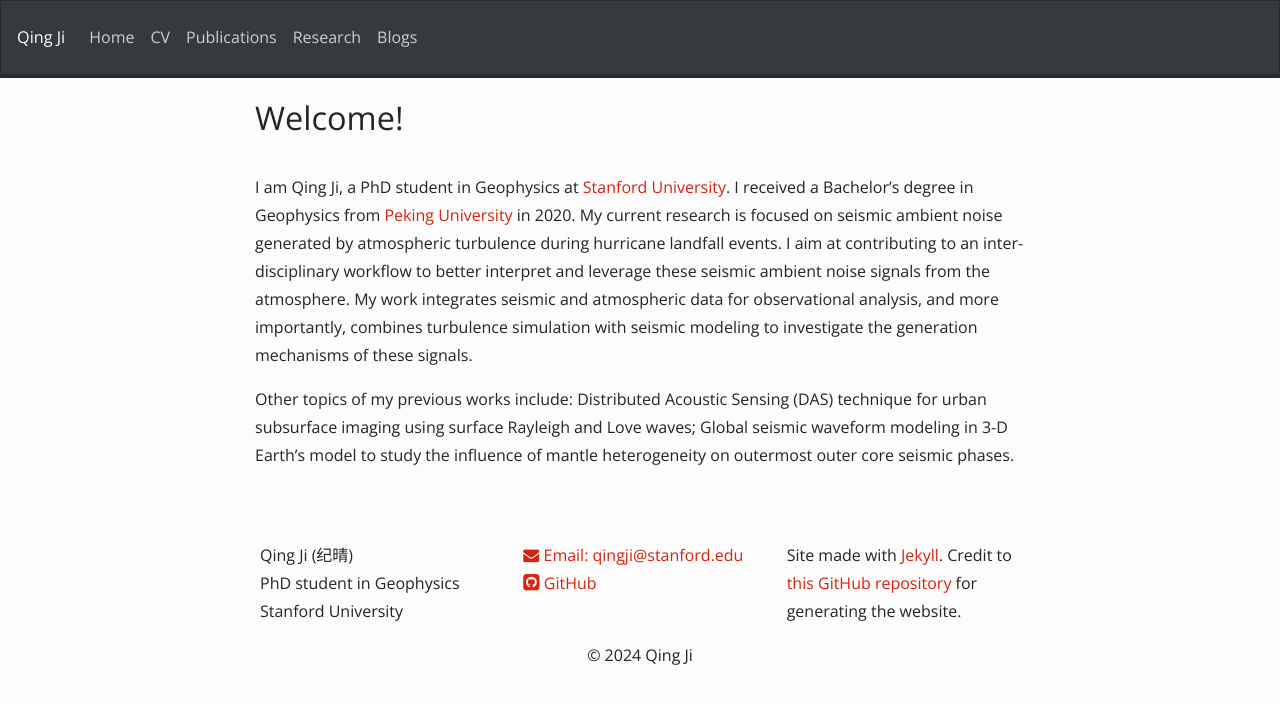
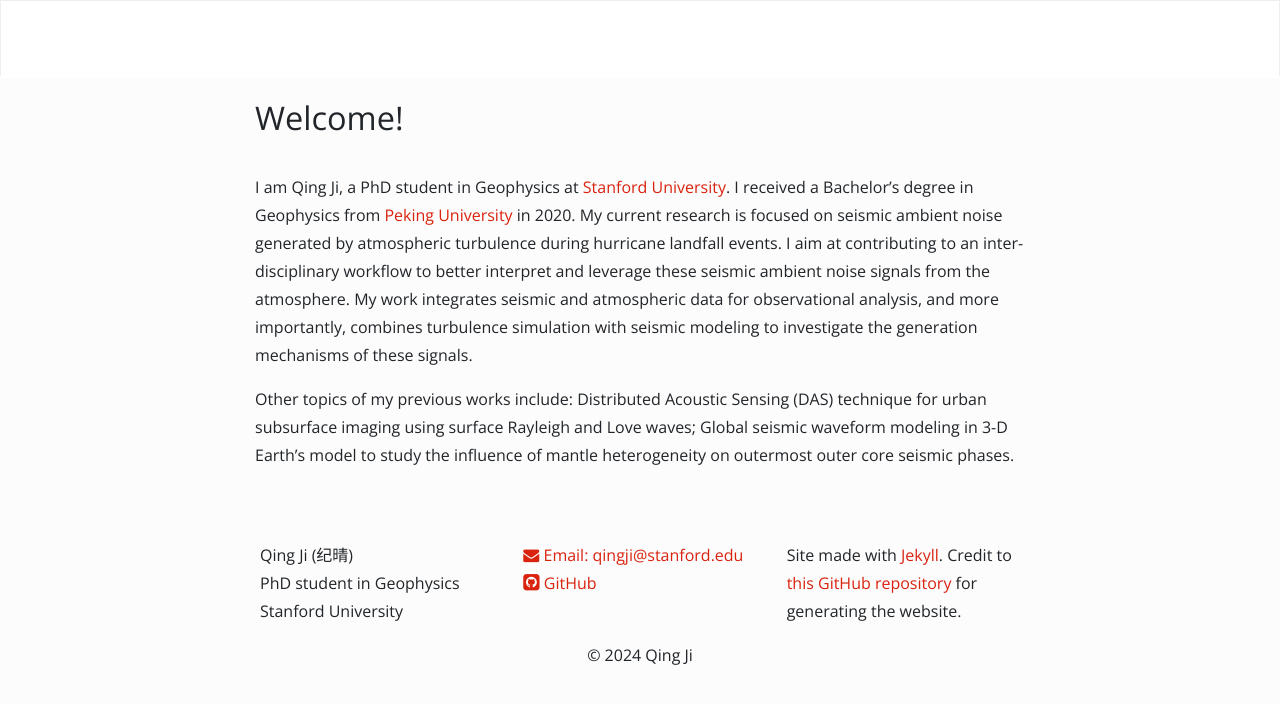
Before and after one commit to NickJi98/NickJi98.github.io, a Jekyll site: the page built from _pages/home.md, in a window 1280 px wide. Shown: the top 704 px of the page. Built offline with Jekyll 4.4.1, drawn with Linux system fonts in a browser that asks for light colours; nearby versions of some CDN libraries; a style sheet for code colours, icons or effects is not loaded.

Commit message:
Update header.html

```diff
--- a/_includes/header.html
+++ b/_includes/header.html
@@ -3,7 +3,7 @@
 height="0" width="0" style="display:none;visibility:hidden"></iframe></noscript>
 <!-- End Google Tag Manager (noscript) -->
 
-<nav class="navbar sticky-top navbar-expand-md navbar-dark bg-dark">
+<nav class="navbar sticky-top navbar-expand-lg navbar-dark bg-light">
     <a class="navbar-brand" href="{{ site.url }}{{ site.baseurl }}/">
 <!--     <img src="{{ site.url }}{{ site.baseurl }}/favicon.ico" width="30" height="30" style="margin-right:5px" class="d-inline-block align-top" alt=""> -->
       {{ site.title | escape }}
```
